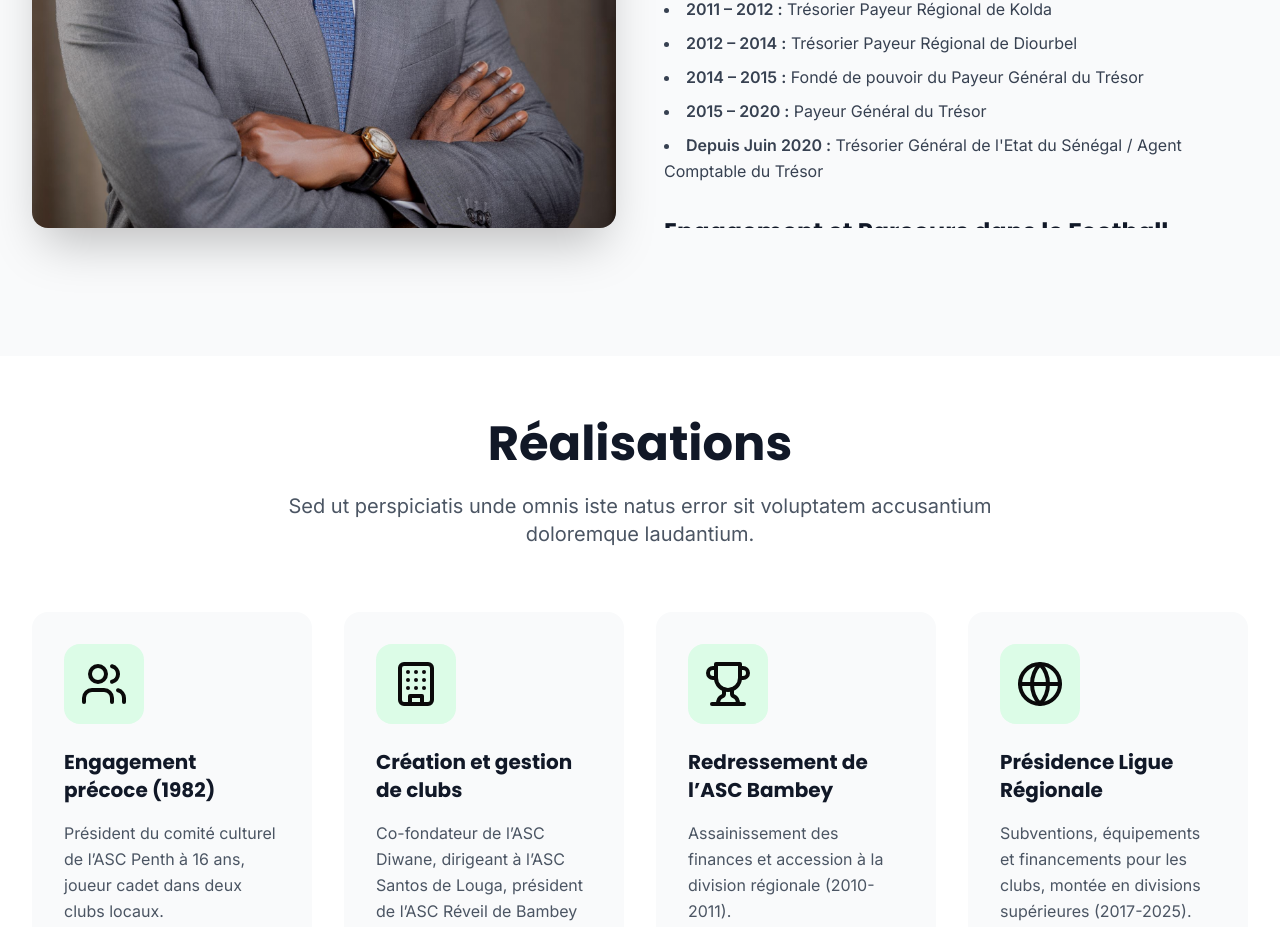
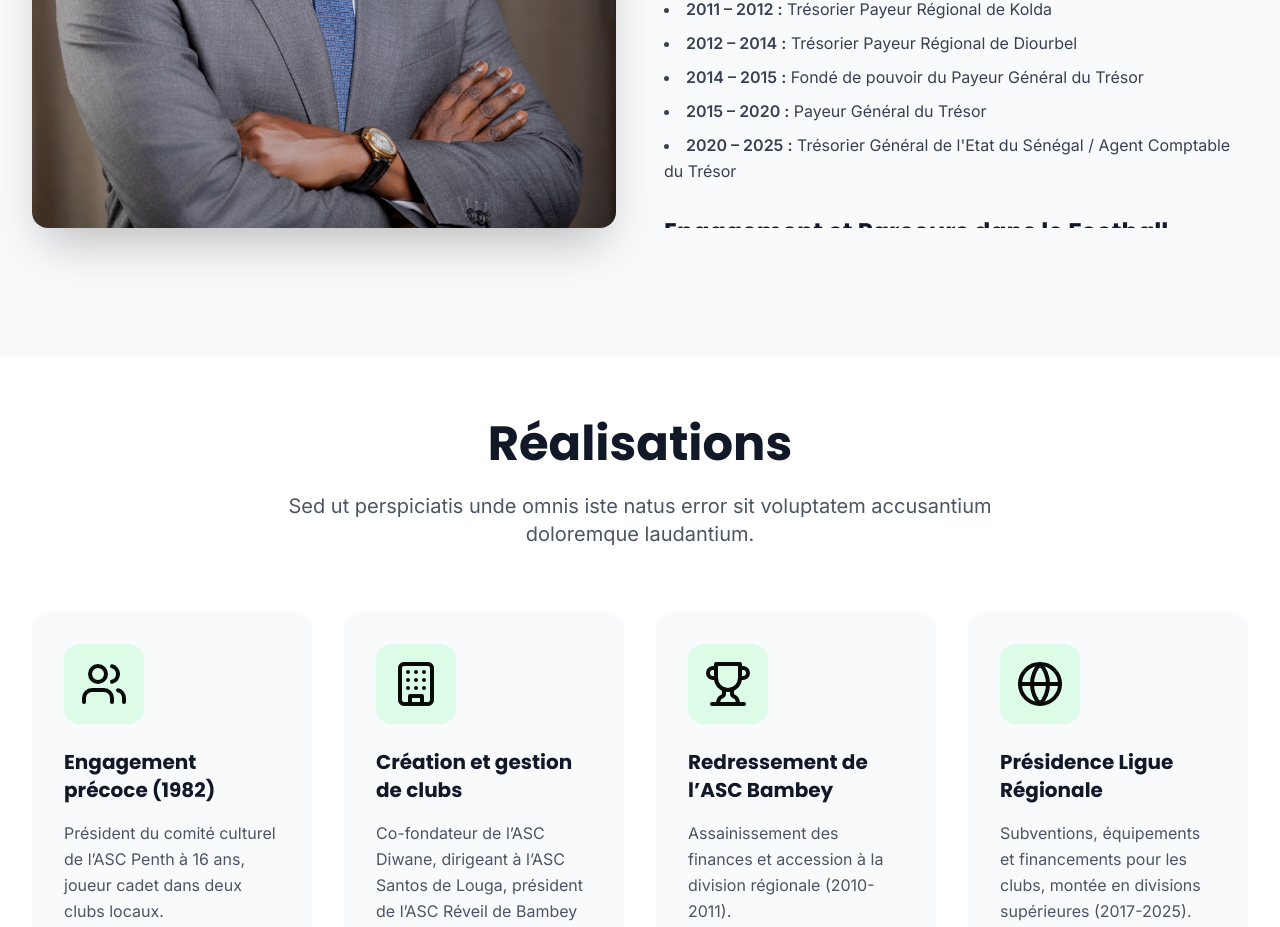
Before and after one commit to TheOphelda/Abdoulaye-Fall-Landing-page, a Next.js app: page / in a window 1280 px wide. Shown: the part 1400-2327 px from the top of the page. Built offline with nearby package versions, Linux system fonts and the light colour scheme.

Commit message:
text review

```diff
--- a/components/Biography.tsx
+++ b/components/Biography.tsx
@@ -74,7 +74,7 @@ const Biography = () => {
     <li><span className="font-semibold">2012 – 2014 :</span> Trésorier Payeur Régional de Diourbel</li>
     <li><span className="font-semibold">2014 – 2015 :</span> Fondé de pouvoir du Payeur Général du Trésor</li>
     <li><span className="font-semibold">2015 – 2020 :</span> Payeur Général du Trésor</li>
-    <li><span className="font-semibold">Depuis Juin 2020 :</span> Trésorier Général de l'Etat du Sénégal / Agent Comptable du Trésor</li>
+    <li><span className="font-semibold">2020 – 2025 :</span> Trésorier Général de l'Etat du Sénégal / Agent Comptable du Trésor</li>
   </ul>
 </div>
 
```
